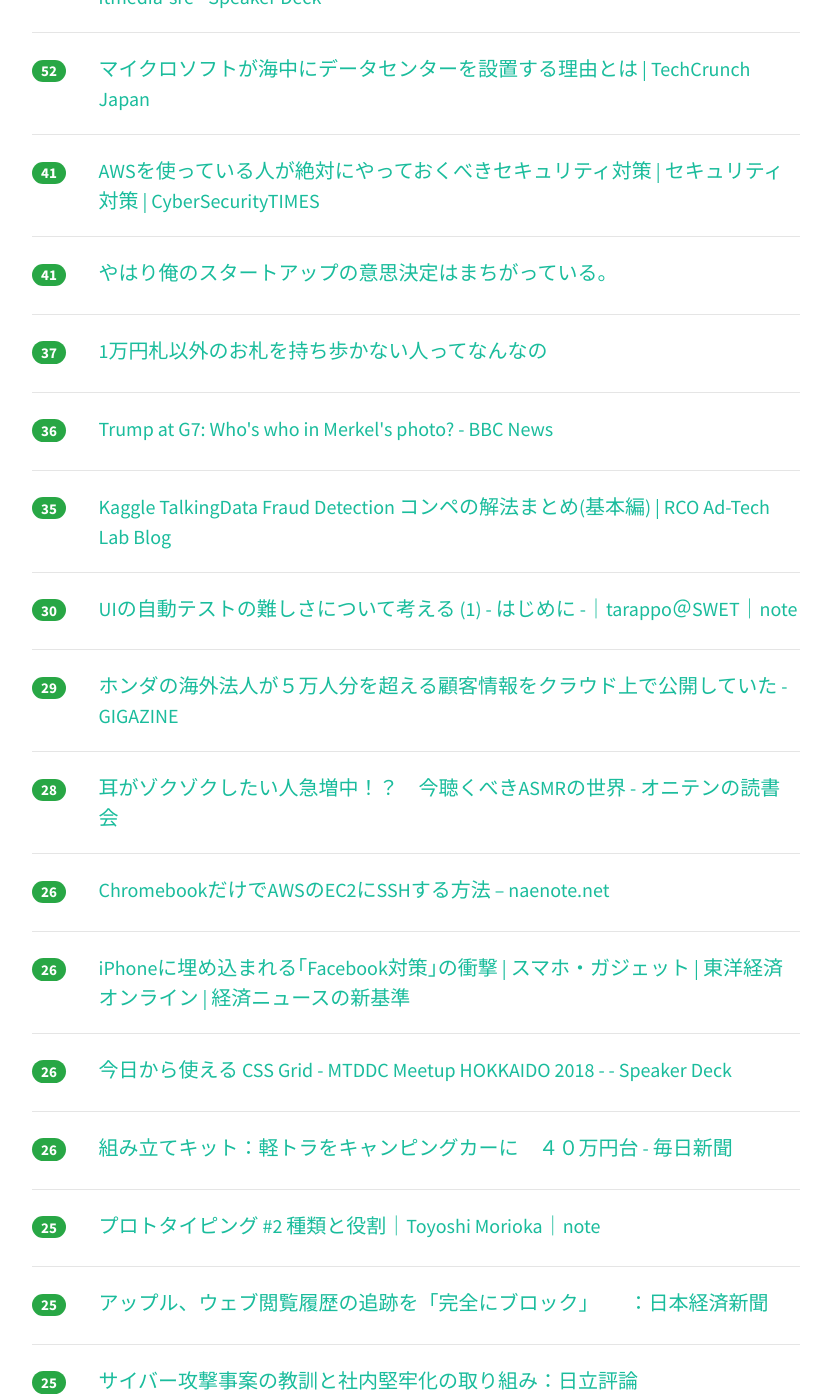
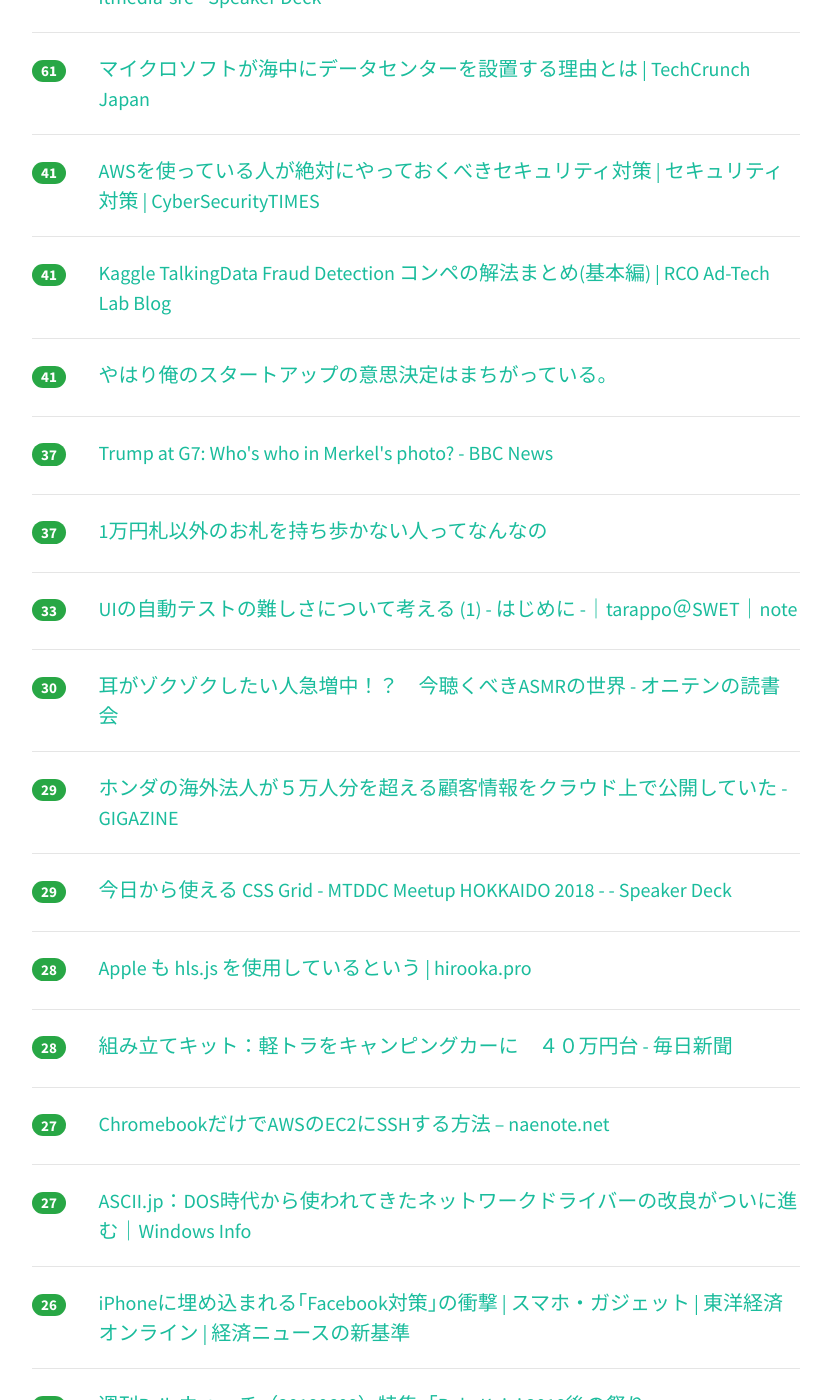
Before and after one commit to yatta47/hatena-matome-site, a Jekyll site: the page built from _posts/2018-06-10-hatena.md, in a window 1280 px wide and 1400 px high, scrolled down 904 px. Shown: the whole window, without its empty margins (224-1055 px from the left). Built offline with Jekyll 4.4.1, drawn with Linux system fonts in a browser that asks for light colours; nearby versions of some CDN libraries; some of the changed text lies outside the part shown.

Commit message:
Updated 2018-06-10

```diff
--- a/_posts/2018-06-10-hatena.md
+++ b/_posts/2018-06-10-hatena.md
@@ -12,32 +12,32 @@ tags: [it-hotentry]
 </div>
 <hr>
 <div class="row">
-<div class="col-1"><span class="badge badge-pill badge-success h2">345</span></div>
+<div class="col-1"><span class="badge badge-pill badge-success h2">373</span></div>
 <div class="col-11"><a href='https://sbfl.net/blog/2018/06/10/wii-mario64-platform-bug/' target='_blank'>なぜWii版マリオ64で長時間放置すると足場が浮かび上がるのか（非技術者向け解説）</a></div>
 </div>
 <hr>
 <div class="row">
-<div class="col-1"><span class="badge badge-pill badge-success h2">215</span></div>
+<div class="col-1"><span class="badge badge-pill badge-success h2">234</span></div>
 <div class="col-11"><a href='https://note.mu/kinotoshiki/n/n2fe090e9b8f6' target='_blank'>【保守速報から広告を剥がせ！！】 #ネトウヨサイト裸祭り のお知らせ｜木野寿紀｜note</a></div>
 </div>
 <hr>
 <div class="row">
-<div class="col-1"><span class="badge badge-pill badge-success h2">193</span></div>
+<div class="col-1"><span class="badge badge-pill badge-success h2">208</span></div>
 <div class="col-11"><a href='http://www.youtube.com/watch?v=Y83ZCf_lpSg' target='_blank'>Python 機械学習ことはじめ</a></div>
 </div>
 <hr>
 <div class="row">
-<div class="col-1"><span class="badge badge-pill badge-success h2">137</span></div>
+<div class="col-1"><span class="badge badge-pill badge-success h2">145</span></div>
 <div class="col-11"><a href='https://aws.amazon.com/jp/blogs/news/webinar-bb-certified-2018/' target='_blank'>[AWS Black Belt Online Seminar] AWS 認定取得に向けて 資料及び QA 公開 | Amazon Web Services ブログ</a></div>
 </div>
 <hr>
 <div class="row">
-<div class="col-1"><span class="badge badge-pill badge-success h2">105</span></div>
+<div class="col-1"><span class="badge badge-pill badge-success h2">114</span></div>
 <div class="col-11"><a href='https://speakerdeck.com/opelab/20180608-itmedia-sre?slide=1' target='_blank'>生き残る運用管理者 ～運用自動化を成功させる人、失敗させる人～ /20180608-itmedia-sre - Speaker Deck</a></div>
 </div>
 <hr>
 <div class="row">
-<div class="col-1"><span class="badge badge-pill badge-success h2">52</span></div>
+<div class="col-1"><span class="badge badge-pill badge-success h2">61</span></div>
 <div class="col-11"><a href='https://jp.techcrunch.com/2018/06/10/2018-06-08-why-microsoft-wants-to-put-data-centers-at-the-bottom-of-the-ocean/' target='_blank'>マイクロソフトが海中にデータセンターを設置する理由とは | TechCrunch Japan</a></div>
 </div>
 <hr>
@@ -48,7 +48,17 @@ tags: [it-hotentry]
 <hr>
 <div class="row">
 <div class="col-1"><span class="badge badge-pill badge-success h2">41</span></div>
+<div class="col-11"><a href='https://www.rco.recruit.co.jp/career/engineer/blog/kaggle_talkingdata_basic/' target='_blank'>Kaggle TalkingData Fraud Detection コンペの解法まとめ(基本編) | RCO Ad-Tech Lab Blog</a></div>
+</div>
+<hr>
+<div class="row">
+<div class="col-1"><span class="badge badge-pill badge-success h2">41</span></div>
 <div class="col-11"><a href='https://www.slideshare.net/takaumada/my-startup-decision-making-snafu' target='_blank'>やはり俺のスタートアップの意思決定はまちがっている。</a></div>
+</div>
+<hr>
+<div class="row">
+<div class="col-1"><span class="badge badge-pill badge-success h2">37</span></div>
+<div class="col-11"><a href='https://www.bbc.com/news/world-us-canada-44426442' target='_blank'>Trump at G7: Who's who in Merkel's photo? - BBC News</a></div>
 </div>
 <hr>
 <div class="row">
@@ -57,18 +67,13 @@ tags: [it-hotentry]
 </div>
 <hr>
 <div class="row">
-<div class="col-1"><span class="badge badge-pill badge-success h2">36</span></div>
-<div class="col-11"><a href='https://www.bbc.com/news/world-us-canada-44426442' target='_blank'>Trump at G7: Who's who in Merkel's photo? - BBC News</a></div>
-</div>
-<hr>
-<div class="row">
-<div class="col-1"><span class="badge badge-pill badge-success h2">35</span></div>
-<div class="col-11"><a href='https://www.rco.recruit.co.jp/career/engineer/blog/kaggle_talkingdata_basic/' target='_blank'>Kaggle TalkingData Fraud Detection コンペの解法まとめ(基本編) | RCO Ad-Tech Lab Blog</a></div>
+<div class="col-1"><span class="badge badge-pill badge-success h2">33</span></div>
+<div class="col-11"><a href='https://note.mu/tarappo/n/nbd241296e11f' target='_blank'>UIの自動テストの難しさについて考える (1) - はじめに -｜tarappo＠SWET｜note</a></div>
 </div>
 <hr>
 <div class="row">
 <div class="col-1"><span class="badge badge-pill badge-success h2">30</span></div>
-<div class="col-11"><a href='https://note.mu/tarappo/n/nbd241296e11f' target='_blank'>UIの自動テストの難しさについて考える (1) - はじめに -｜tarappo＠SWET｜note</a></div>
+<div class="col-11"><a href='http://www.oniten-yomu-book.com/entry/asmr' target='_blank'>耳がゾクゾクしたい人急増中！？　今聴くべきASMRの世界 - オニテンの読書会</a></div>
 </div>
 <hr>
 <div class="row">
@@ -77,13 +82,28 @@ tags: [it-hotentry]
 </div>
 <hr>
 <div class="row">
-<div class="col-1"><span class="badge badge-pill badge-success h2">28</span></div>
-<div class="col-11"><a href='http://www.oniten-yomu-book.com/entry/asmr' target='_blank'>耳がゾクゾクしたい人急増中！？　今聴くべきASMRの世界 - オニテンの読書会</a></div>
+<div class="col-1"><span class="badge badge-pill badge-success h2">29</span></div>
+<div class="col-11"><a href='https://speakerdeck.com/geckotang/jin-ri-karashi-eru-css-grid-mtddc-meetup-hokkaido-2018?slide=1' target='_blank'>今日から使える CSS Grid - MTDDC Meetup HOKKAIDO 2018 - - Speaker Deck</a></div>
 </div>
 <hr>
 <div class="row">
-<div class="col-1"><span class="badge badge-pill badge-success h2">26</span></div>
+<div class="col-1"><span class="badge badge-pill badge-success h2">28</span></div>
+<div class="col-11"><a href='https://hirooka.pro/?p=9823' target='_blank'>Apple も hls.js を使用しているという | hirooka.pro</a></div>
+</div>
+<hr>
+<div class="row">
+<div class="col-1"><span class="badge badge-pill badge-success h2">28</span></div>
+<div class="col-11"><a href='https://mainichi.jp/articles/20180609/k00/00e/020/298000c' target='_blank'>組み立てキット：軽トラをキャンピングカーに　４０万円台 - 毎日新聞</a></div>
+</div>
+<hr>
+<div class="row">
+<div class="col-1"><span class="badge badge-pill badge-success h2">27</span></div>
 <div class="col-11"><a href='https://www.naenote.net/entry/chromebook-aws-ssh' target='_blank'>ChromebookだけでAWSのEC2にSSHする方法 – naenote.net</a></div>
+</div>
+<hr>
+<div class="row">
+<div class="col-1"><span class="badge badge-pill badge-success h2">27</span></div>
+<div class="col-11"><a href='http://ascii.jp/elem/000/001/691/1691260/' target='_blank'>ASCII.jp：DOS時代から使われてきたネットワークドライバーの改良がついに進む｜Windows Info</a></div>
 </div>
 <hr>
 <div class="row">
@@ -93,12 +113,7 @@ tags: [it-hotentry]
 <hr>
 <div class="row">
 <div class="col-1"><span class="badge badge-pill badge-success h2">26</span></div>
-<div class="col-11"><a href='https://speakerdeck.com/geckotang/jin-ri-karashi-eru-css-grid-mtddc-meetup-hokkaido-2018?slide=1' target='_blank'>今日から使える CSS Grid - MTDDC Meetup HOKKAIDO 2018 - - Speaker Deck</a></div>
-</div>
-<hr>
-<div class="row">
-<div class="col-1"><span class="badge badge-pill badge-success h2">26</span></div>
-<div class="col-11"><a href='https://mainichi.jp/articles/20180609/k00/00e/020/298000c' target='_blank'>組み立てキット：軽トラをキャンピングカーに　４０万円台 - 毎日新聞</a></div>
+<div class="col-11"><a href='https://techracho.bpsinc.jp/hachi8833/2018_06_08/57381' target='_blank'>週刊Railsウォッチ（20180608）特集「RubyKaigi 2018後の祭り」、`Enumerable#index_with`は優秀、コントローラから`@`を消し去るほか</a></div>
 </div>
 <hr>
 <div class="row">
@@ -118,16 +133,6 @@ tags: [it-hotentry]
 <hr>
 <div class="row">
 <div class="col-1"><span class="badge badge-pill badge-success h2">25</span></div>
-<div class="col-11"><a href='https://techracho.bpsinc.jp/hachi8833/2018_06_08/57381' target='_blank'>週刊Railsウォッチ（20180608）特集「RubyKaigi 2018後の祭り」、`Enumerable#index_with`は優秀、コントローラから`@`を消し去るほか</a></div>
-</div>
-<hr>
-<div class="row">
-<div class="col-1"><span class="badge badge-pill badge-success h2">25</span></div>
-<div class="col-11"><a href='https://hirooka.pro/?p=9823' target='_blank'>Apple も hls.js を使用しているという | hirooka.pro</a></div>
-</div>
-<hr>
-<div class="row">
-<div class="col-1"><span class="badge badge-pill badge-success h2">25</span></div>
 <div class="col-11"><a href='https://qiita.com/cvusk/items/5a6f57876fdcff7710d2' target='_blank'>KubernetesからGPUを使ってTensorflowを動かす</a></div>
 </div>
 <hr>
@@ -137,8 +142,8 @@ tags: [it-hotentry]
 </div>
 <hr>
 <div class="row">
-<div class="col-1"><span class="badge badge-pill badge-success h2">24</span></div>
-<div class="col-11"><a href='http://ascii.jp/elem/000/001/691/1691260/' target='_blank'>ASCII.jp：DOS時代から使われてきたネットワークドライバーの改良がついに進む｜Windows Info</a></div>
+<div class="col-1"><span class="badge badge-pill badge-success h2">23</span></div>
+<div class="col-11"><a href='http://www.nicovideo.jp/watch/sm33310173' target='_blank'>【切実】エクセルを使わないで - #1 方眼紙 - ニコニコ動画</a></div>
 </div>
 <hr>
 <div class="row">
@@ -152,13 +157,13 @@ tags: [it-hotentry]
 </div>
 <hr>
 <div class="row">
-<div class="col-1"><span class="badge badge-pill badge-success h2">22</span></div>
-<div class="col-11"><a href='http://www.nicovideo.jp/watch/sm33310173' target='_blank'>【切実】エクセルを使わないで - #1 方眼紙 - ニコニコ動画</a></div>
+<div class="col-1"><span class="badge badge-pill badge-success h2">23</span></div>
+<div class="col-11"><a href='https://www.slideshare.net/yukiarase/jsai2018-101054060' target='_blank'>[最新版] JSAI2018 チュートリアル「"深層学習時代の" ゼロから始める自然言語処理」</a></div>
 </div>
 <hr>
 <div class="row">
-<div class="col-1"><span class="badge badge-pill badge-success h2">22</span></div>
-<div class="col-11"><a href='https://www.slideshare.net/yukiarase/jsai2018-101054060' target='_blank'>[最新版] JSAI2018 チュートリアル「"深層学習時代の" ゼロから始める自然言語処理」</a></div>
+<div class="col-1"><span class="badge badge-pill badge-success h2">23</span></div>
+<div class="col-11"><a href='https://qiita.com/lotz/items/75e2705fdfc958852511' target='_blank'>教師あり学習の学習モデルを可微分プログラミングと純粋関数型言語で記述する</a></div>
 </div>
 <hr>
 <div class="row">
@@ -182,13 +187,28 @@ tags: [it-hotentry]
 </div>
 <hr>
 <div class="row">
-<div class="col-1"><span class="badge badge-pill badge-success h2">17</span></div>
+<div class="col-1"><span class="badge badge-pill badge-success h2">18</span></div>
 <div class="col-11"><a href='https://www.gizmodo.jp/2018/06/fontcode.html' target='_blank'>フォントの形を変えて情報を隠ぺいする暗号技術｢FontCode｣ | ギズモード・ジャパン</a></div>
 </div>
 <hr>
 <div class="row">
+<div class="col-1"><span class="badge badge-pill badge-success h2">17</span></div>
+<div class="col-11"><a href='https://www.asahi.com/articles/ASL694RCZL69UHBI016.html' target='_blank'>ＦＢ、日産にも利用者の個人情報を提供　米紙報道：朝日新聞デジタル</a></div>
+</div>
+<hr>
+<div class="row">
+<div class="col-1"><span class="badge badge-pill badge-success h2">17</span></div>
+<div class="col-11"><a href='https://shiropen.com/seamless/autofocals-presbyopes' target='_blank'>スタンフォード大学、老眼を矯正するアイトラッカと深度センサを組み合わせた焦点可変レンズシステムを発表 | Seamless</a></div>
+</div>
+<hr>
+<div class="row">
+<div class="col-1"><span class="badge badge-pill badge-success h2">17</span></div>
+<div class="col-11"><a href='https://cloud-work.jp/chromiumos/cloudready/' target='_blank'>古いPCは処分せずChromebook化して、Windowsのトラブルに備える | Cloud-Wrok.jp</a></div>
+</div>
+<hr>
+<div class="row">
 <div class="col-1"><span class="badge badge-pill badge-success h2">16</span></div>
-<div class="col-11"><a href='https://www.asahi.com/articles/ASL694RCZL69UHBI016.html' target='_blank'>ＦＢ、日産にも利用者の個人情報を提供　米紙報道：朝日新聞デジタル</a></div>
+<div class="col-11"><a href='http://twitter.com/panmixi0/status/1004376168231940098' target='_blank'>🇯🇵ぱんだP🇰🇷さんのツイート: "ネトウヨさんが「日本へのヘイトスピーチはいいのか！」とうるさいので、ヘイトスピーチになる表現とそうではない表現を例示してみました。ネトウ</a></div>
 </div>
 <hr>
 <div class="row">
@@ -217,8 +237,8 @@ tags: [it-hotentry]
 </div>
 <hr>
 <div class="row">
-<div class="col-1"><span class="badge badge-pill badge-success h2">15</span></div>
-<div class="col-11"><a href='http://twitter.com/panmixi0/status/1004376168231940098' target='_blank'>🇯🇵ぱんだP🇰🇷さんのツイート: "ネトウヨさんが「日本へのヘイトスピーチはいいのか！」とうるさいので、ヘイトスピーチになる表現とそうではない表現を例示してみました。ネトウ</a></div>
+<div class="col-1"><span class="badge badge-pill badge-success h2">16</span></div>
+<div class="col-11"><a href='https://japanese.engadget.com/2018/06/08/ios-12-usb/' target='_blank'>iOS 12ベータ版でUSB制限モードがより強化。法執行機関によるロック解除対策か - Engadget 日本版</a></div>
 </div>
 <hr>
 <div class="row">
@@ -228,7 +248,12 @@ tags: [it-hotentry]
 <hr>
 <div class="row">
 <div class="col-1"><span class="badge badge-pill badge-success h2">15</span></div>
-<div class="col-11"><a href='https://japanese.engadget.com/2018/06/08/ios-12-usb/' target='_blank'>iOS 12ベータ版でUSB制限モードがより強化。法執行機関によるロック解除対策か - Engadget 日本版</a></div>
+<div class="col-11"><a href='https://techable.jp/archives/78139' target='_blank'>電波がなくてもメッセージのやり取りができる「GoHeart」！登山やフェスでの位置情報の把握にも | Techable(テッカブル)</a></div>
+</div>
+<hr>
+<div class="row">
+<div class="col-1"><span class="badge badge-pill badge-success h2">15</span></div>
+<div class="col-11"><a href='https://liginc.co.jp/391577' target='_blank'>リア充の俺がWeb制作会社に入社してみたら上司の言葉も異世界だった件。 | 東京上野のWeb制作会社LIG</a></div>
 </div>
 <hr>
 <div class="row">
@@ -243,12 +268,17 @@ tags: [it-hotentry]
 <hr>
 <div class="row">
 <div class="col-1"><span class="badge badge-pill badge-success h2">14</span></div>
+<div class="col-11"><a href='https://anond.hatelabo.jp/20180610015812' target='_blank'>「当たり前」な意見をあえて世間に向かって言うことが重要</a></div>
+</div>
+<hr>
+<div class="row">
+<div class="col-1"><span class="badge badge-pill badge-success h2">14</span></div>
 <div class="col-11"><a href='http://hokoxjouhou.blog105.fc2.com/blog-entry-1191.html' target='_blank'>郵便局で郵便物をクレジットカード払いする方法～定形外郵便との価格比較 - 情報管理LOG</a></div>
 </div>
 <hr>
 <div class="row">
 <div class="col-1"><span class="badge badge-pill badge-success h2">14</span></div>
-<div class="col-11"><a href='https://shiropen.com/seamless/autofocals-presbyopes' target='_blank'>スタンフォード大学、老眼を矯正するアイトラッカと深度センサを組み合わせた焦点可変レンズシステムを発表 | Seamless</a></div>
+<div class="col-11"><a href='https://speakerdeck.com/opelab/20180608-itmedia-sre?slide=6' target='_blank'>生き残る運用管理者 ～運用自動化を成功させる人、失敗させる人～ /20180608-itmedia-sre - Speaker Deck</a></div>
 </div>
 <hr>
 <div class="row">
@@ -257,13 +287,8 @@ tags: [it-hotentry]
 </div>
 <hr>
 <div class="row">
-<div class="col-1"><span class="badge badge-pill badge-success h2">13</span></div>
-<div class="col-11"><a href='https://anond.hatelabo.jp/20180610015812' target='_blank'>「当たり前」な意見をあえて世間に向かって言うことが重要</a></div>
-</div>
-<hr>
-<div class="row">
-<div class="col-1"><span class="badge badge-pill badge-success h2">13</span></div>
-<div class="col-11"><a href='https://liginc.co.jp/391577' target='_blank'>リア充の俺がWeb制作会社に入社してみたら上司の言葉も異世界だった件。 | 東京上野のWeb制作会社LIG</a></div>
+<div class="col-1"><span class="badge badge-pill badge-success h2">12</span></div>
+<div class="col-11"><a href='https://www.buzzfeed.com/jp/harunayamazaki/netflix-anime' target='_blank'>「日本のアニメは世界で戦えるコンテンツ」Netflixが今アニメに“本気”になる理由</a></div>
 </div>
 <hr>
 <div class="row">
@@ -274,11 +299,6 @@ tags: [it-hotentry]
 <div class="row">
 <div class="col-1"><span class="badge badge-pill badge-success h2">12</span></div>
 <div class="col-11"><a href='https://negli0.github.io/posts/rich-paths/' target='_blank'>Intruducing Enhanced Communication Paths over Layer-4 (Multipath) - Around The Computer</a></div>
-</div>
-<hr>
-<div class="row">
-<div class="col-1"><span class="badge badge-pill badge-success h2">12</span></div>
-<div class="col-11"><a href='https://techable.jp/archives/78139' target='_blank'>電波がなくてもメッセージのやり取りができる「GoHeart」！登山やフェスでの位置情報の把握にも | Techable(テッカブル)</a></div>
 </div>
 <hr>
 <div class="row">
@@ -297,18 +317,28 @@ tags: [it-hotentry]
 </div>
 <hr>
 <div class="row">
+<div class="col-1"><span class="badge badge-pill badge-success h2">10</span></div>
+<div class="col-11"><a href='https://anond.hatelabo.jp/20180610191049' target='_blank'>磁気定期と回数券を組み合わせて改札通るやつ</a></div>
+</div>
+<hr>
+<div class="row">
 <div class="col-1"><span class="badge badge-pill badge-success h2">9</span></div>
 <div class="col-11"><a href='http://j.people.com.cn/n3/2018/0531/c95952-9466146.html' target='_blank'>中国語でハイテク意味する「黒科技」の「黒」の意味とは？--人民網日本語版--人民日報</a></div>
 </div>
 <hr>
 <div class="row">
-<div class="col-1"><span class="badge badge-pill badge-success h2">8</span></div>
-<div class="col-11"><a href='http://tommyoctopas.hatenablog.com/entry/2018/06/09/174334' target='_blank'>明日、天気が良かったらドローンで空撮してみます。 - 神戸グルメゲリラ</a></div>
+<div class="col-1"><span class="badge badge-pill badge-success h2">9</span></div>
+<div class="col-11"><a href='http://b.hatena.ne.jp/entry/s/note.mu/kinotoshiki/n/n2fe090e9b8f6' target='_blank'>はてなブックマーク - 【保守速報から広告を剥がせ！！】 #ネトウヨサイト裸祭り のお知らせ｜木野寿紀｜note</a></div>
+</div>
+<hr>
+<div class="row">
+<div class="col-1"><span class="badge badge-pill badge-success h2">9</span></div>
+<div class="col-11"><a href='https://gigazine.net/news/20180610-smart-key-fob-coffee-can/' target='_blank'>自動車のスマートキーは金属製の空き缶に入れて保管した方がよい、その理由とは？ - GIGAZINE</a></div>
 </div>
 <hr>
 <div class="row">
 <div class="col-1"><span class="badge badge-pill badge-success h2">8</span></div>
-<div class="col-11"><a href='http://b.hatena.ne.jp/entry/s/note.mu/kinotoshiki/n/n2fe090e9b8f6' target='_blank'>はてなブックマーク - 【保守速報から広告を剥がせ！！】 #ネトウヨサイト裸祭り のお知らせ｜木野寿紀｜note</a></div>
+<div class="col-11"><a href='http://tommyoctopas.hatenablog.com/entry/2018/06/09/174334' target='_blank'>明日、天気が良かったらドローンで空撮してみます。 - 神戸グルメゲリラ</a></div>
 </div>
 <hr>
 <div class="row">
```
Also changed, not shown: other parts of _posts/2018-06-10-hatena.md (+2 -2 lines).
